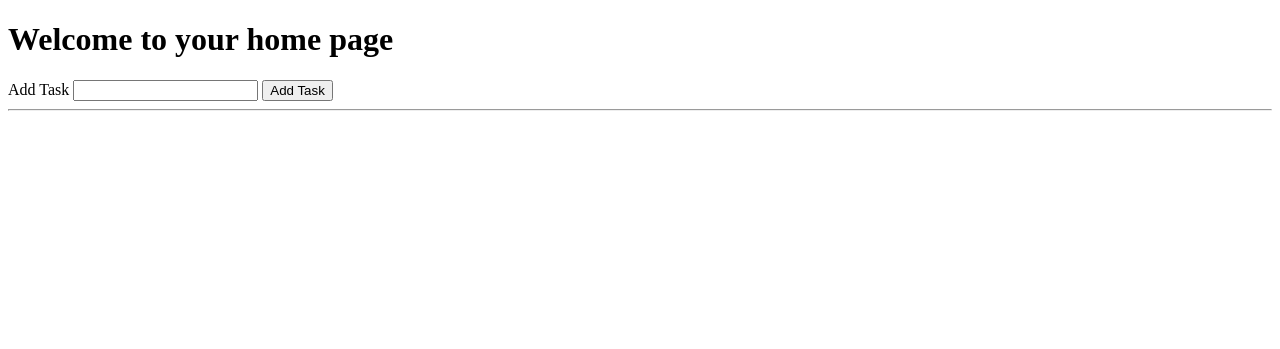
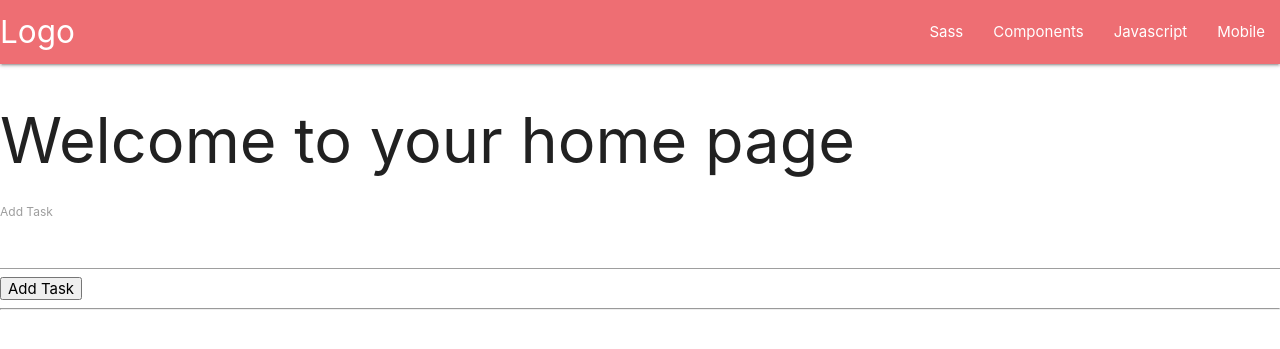
Before and after one commit to DeanoPHP/flask_demo, a Flask app: page / in a window 1280 px wide. Shown: the top 349 px of the page. Run offline with Flask 3, Linux system fonts and the light colour scheme.

Commit message:
Integrated Materialize

```diff
--- /dev/null
+++ b/engine/static/js/script.js
@@ -0,0 +1,4 @@
+document.addEventListener('DOMContentLoaded', function () {
+    var elems = document.querySelectorAll('.sidenav');
+    var instances = M.Sidenav.init(elems);
+});
--- /dev/null
+++ b/engine/templates/base.html
@@ -0,0 +1,42 @@
+<!DOCTYPE html>
+<html lang="en">
+
+    <head>
+        <meta charset="UTF-8">
+        <meta http-equiv="X-UA-Compatible" content="IE=edge">
+        <meta name="viewport" content="width=device-width, initial-scale=1.0">
+        <!-- Compiled and minified CSS -->
+        <link rel="stylesheet" href="https://cdnjs.cloudflare.com/ajax/libs/materialize/1.0.0/css/materialize.min.css">
+        <title>Home Page</title>
+    </head>
+
+    <body>
+        <nav>
+            <div class="nav-wrapper">
+                <a href="#!" class="brand-logo">Logo</a>
+                <a href="#" data-target="mobile-demo" class="sidenav-trigger"><i class="material-icons">menu</i></a>
+                <ul class="right hide-on-med-and-down">
+                    <li><a href="sass.html">Sass</a></li>
+                    <li><a href="badges.html">Components</a></li>
+                    <li><a href="collapsible.html">Javascript</a></li>
+                    <li><a href="mobile.html">Mobile</a></li>
+                </ul>
+            </div>
+        </nav>
+
+        <ul class="sidenav" id="mobile-demo">
+            <li><a href="sass.html">Sass</a></li>
+            <li><a href="badges.html">Components</a></li>
+            <li><a href="collapsible.html">Javascript</a></li>
+            <li><a href="mobile.html">Mobile</a></li>
+        </ul>
+
+        {% block content %}
+        {% endblock %}
+
+        <!-- Compiled and minified JavaScript -->
+        <script src="https://cdnjs.cloudflare.com/ajax/libs/materialize/1.0.0/js/materialize.min.js"></script>
+        <script src="{{ url_for('static', filename='/js/script.js') }}"></script>
+    </body>
+
+</html>
--- a/engine/templates/index.html
+++ b/engine/templates/index.html
@@ -1,12 +1,5 @@
-<!DOCTYPE html>
-<html lang="en">
-<head>
-    <meta charset="UTF-8">
-    <meta http-equiv="X-UA-Compatible" content="IE=edge">
-    <meta name="viewport" content="width=device-width, initial-scale=1.0">
-    <title>Home Page</title>
-</head>
-<body>
+{% extends "base.html" %}
+{% block content %}
     <h1>Welcome to your home page</h1>
     <div id="add_form">
         <form action="{{ url_for('home') }}" method="POST">
@@ -20,5 +13,4 @@
     {% for todo in todos %}
         <li>{{ todo.task }}</li>
     {% endfor %}
-</body>
-</html>
+{% endblock %}
```
